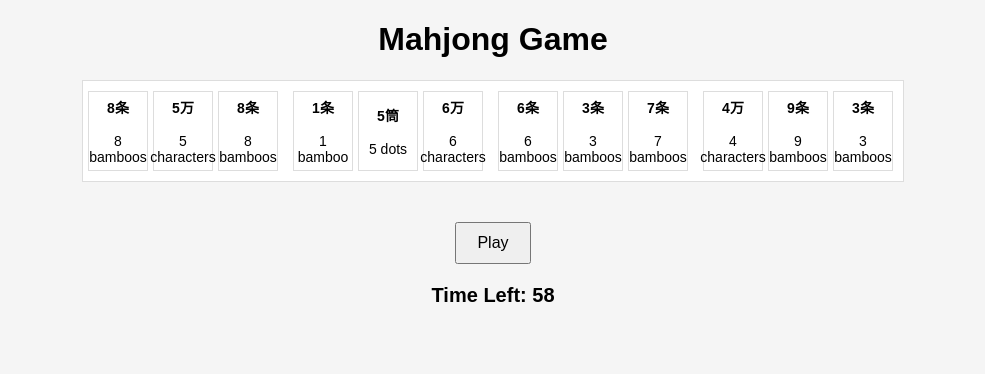
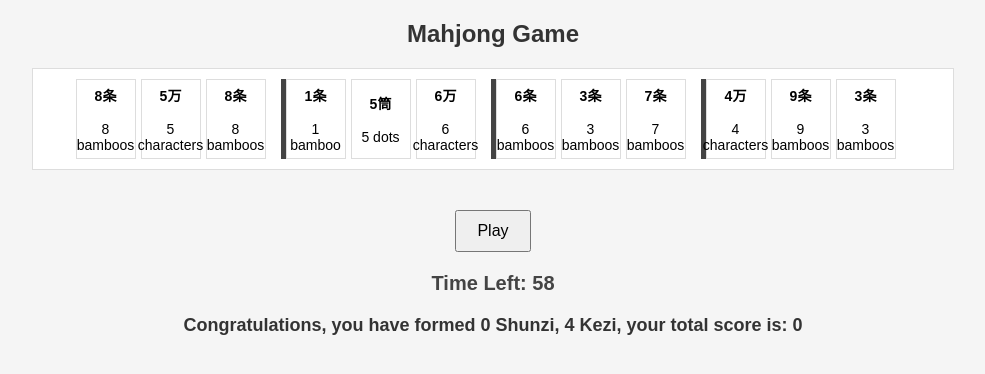
Before and after one commit to Yixuanlibella/Mini-Game, a plain HTML site: page index.html in a window 1280 px wide. Both pictures are taken after a click on the button "Play". Shown: the whole page, without its empty margins (147-1132 px from the left). Drawn offline with Linux system fonts and the light colour scheme.

Commit message:
Game logics updated
1

```diff
--- a/game.js
+++ b/game.js
@@ -4,7 +4,6 @@ class Tile {
       this.points = points; // Tile points
       this.type = type; // Tile type (character, dot, bamboo)
       this.translation = translation; // English translation
-      this.image = name; // Placeholder for now
     }
   }
 
@@ -39,33 +38,62 @@ class Tile {
     new Tile("9条", 9, "bamboo", "9 bamboos")
   ];
 
-  // Helper function to get random tiles
+  let playerTiles = [];
+  let timeLeft = 60;
+  let gameActive = false;
+
   function getRandomTiles(count) {
     const selectedTiles = [];
     for (let i = 0; i < count; i++) {
-      const randomTile = tiles[Math.floor(Math.random() * tiles.length)];
-      selectedTiles.push(randomTile);
+      selectedTiles.push(tiles[Math.floor(Math.random() * tiles.length)]);
     }
     return selectedTiles;
   }
 
-  // Initialize game state
-  let playerTiles = [];
-  let timeLeft = 60;
-  let gameActive = false;
+  function calculateScore(units) {
+    let totalScore = 0;
+    let keziCount = 0;
+    let shunziCount = 0;
 
-  // Render game board
+    units.forEach((unit) => {
+      const points = unit.map((tile) => tile.points);
+      const types = unit.map((tile) => tile.type);
+
+      const isKezi = unit.every(
+        (tile) =>
+          tile.name === unit[0].name &&
+          tile.type === unit[0].type &&
+          tile.points === unit[0].points
+      );
+
+      const isShunzi =
+        types.every((type) => type === types[0]) &&
+        points.sort((a, b) => a - b).every((val, idx, arr) => idx === 0 || val === arr[idx - 1] + 1);
+
+      let unitScore = points.reduce((sum, point) => sum + point, 0);
+      if (isKezi) {
+        unitScore *= 2;
+        keziCount++;
+      } else if (isShunzi) {
+        unitScore *= 2;
+        shunziCount++;
+      }
+
+      totalScore += unitScore;
+    });
+
+    return `Congratulations, you have formed ${shunziCount} Shunzi, ${keziCount} Kezi, your total score is: ${totalScore}`;
+  }
+
   function renderBoard() {
     const gameBoard = document.getElementById("game-board");
-    gameBoard.innerHTML = ""; // Clear board
+    gameBoard.innerHTML = "";
 
-    // Divide tiles into four segments
     const segments = [];
     for (let i = 0; i < 4; i++) {
       segments.push(playerTiles.slice(i * 3, i * 3 + 3));
     }
 
-    // Render each segment
     segments.forEach((segment, segmentIndex) => {
       const segmentDiv = document.createElement("div");
       segmentDiv.classList.add("segment");
@@ -78,25 +106,26 @@ class Tile {
           tileDiv.addEventListener("click", () => {
             const globalTileIndex = segmentIndex * 3 + tileIndex;
             playerTiles[globalTileIndex] = tiles[Math.floor(Math.random() * tiles.length)];
-            renderBoard();
+            renderBoard(); // Rerender to reflect changes
           });
         }
         segmentDiv.appendChild(tileDiv);
       });
 
-      // Append the segment to the board
       gameBoard.appendChild(segmentDiv);
 
-      // Add a visible divider after each segment except the last one
       if (segmentIndex < 3) {
         const divider = document.createElement("div");
         divider.classList.add("divider");
         gameBoard.appendChild(divider);
       }
     });
+
+    if (!gameActive) {
+      document.getElementById("score-message").textContent = calculateScore(segments);
+    }
   }
 
-  // Timer countdown
   function startTimer() {
     const timerElement = document.getElementById("timer");
     const interval = setInterval(() => {
@@ -109,22 +138,17 @@ class Tile {
       if (timeLeft <= 0) {
         clearInterval(interval);
         gameActive = false;
-        alert("Time's up!");
-        renderBoard(); // Remove click listeners
+        renderBoard(); // End game and display score
       }
     }, 1000);
   }
 
-  // Play button functionality
   document.getElementById("play-btn").addEventListener("click", () => {
-    if (!gameActive) {
-      playerTiles = getRandomTiles(12); // Assign new tiles
-      timeLeft = 60; // Reset timer
-      gameActive = true;
-      renderBoard();
-      startTimer();
-    }
+    playerTiles = getRandomTiles(12); // Generate 12 random tiles
+    timeLeft = 60; // Reset timer
+    gameActive = true;
+    renderBoard();
+    startTimer();
   });
 
-  // Initial render
   renderBoard();
--- a/index.html
+++ b/index.html
@@ -11,6 +11,7 @@
   <div id="game-board"></div>
   <button id="play-btn">Play</button>
   <div id="timer">Time Left: 60</div>
+  <div id="score-message"></div>
   <script src="game.js"></script>
 </body>
 </html>
--- a/style.css
+++ b/style.css
@@ -6,20 +6,28 @@ body {
     padding: 0;
   }
 
+  h1 {
+    margin-top: 20px;
+    font-size: 24px;
+    color: #333;
+  }
+
   #game-board {
     display: flex;
     justify-content: center;
-    align-items: center;
+    flex-wrap: nowrap;
     margin: 20px auto;
     padding: 10px;
     border: 1px solid #ddd;
     background-color: #fff;
-    max-width: 800px;
+    max-width: 900px;
   }
 
   .segment {
     display: flex;
     flex-direction: row;
+    align-items: center;
+    margin-right: 10px; /* Space between segments */
   }
 
   .tile {
@@ -32,10 +40,10 @@ body {
     flex-direction: column;
     justify-content: center;
     align-items: center;
-    width: 60px; /* Fixed width */
-    height: 80px; /* Fixed height */
+    width: 60px;
+    height: 80px;
     box-sizing: border-box;
-    margin-right: 5px; /* Spacing between tiles */
+    margin-right: 5px;
   }
 
   .tile:hover {
@@ -46,7 +54,6 @@ body {
     width: 5px;
     height: 80px;
     background-color: #444;
-    margin: 0 5px; /* Space between the divider and segments */
   }
 
   #play-btn {
@@ -60,4 +67,12 @@ body {
     margin-top: 20px;
     font-size: 20px;
     font-weight: bold;
+    color: #444;
   }
+
+  #score-message {
+    margin-top: 20px;
+    font-size: 18px;
+    font-weight: bold;
+    color: #333;
+  }
```
